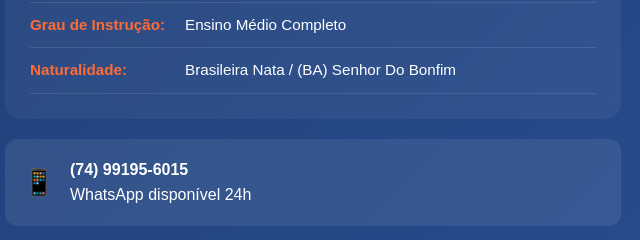
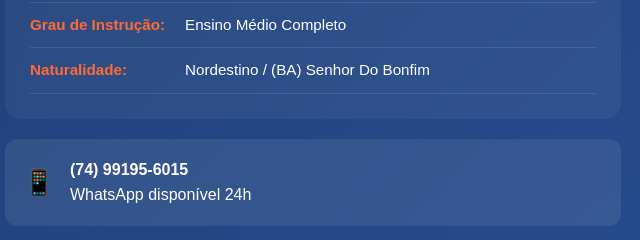
Before and after one commit to Laisfragoso/TendasBrasil, a plain HTML site: page index.html in a window 1280 px wide. Shown: the part 2850-3090 px from the top of the page, 55-695 px from the left. Drawn offline with Linux system fonts and the light colour scheme.

Commit message:
conserto

```diff
--- a/index.html
+++ b/index.html
@@ -180,7 +180,7 @@
                             <li><strong>Ocupação:</strong> <span>Outros</span></li>
                             <li><strong>Cor/Raça:</strong> <span>PARDA</span></li>
                             <li><strong>Grau de Instrução:</strong> <span>Ensino Médio Completo</span></li>
-                            <li><strong>Naturalidade:</strong> <span>Brasileira Nata / (BA) Senhor Do Bonfim</span></li>
+                            <li><strong>Naturalidade:</strong> <span>Nordestino / (BA) Senhor Do Bonfim</span></li>
                         </ul>
                     </div>
                     <div class="contact-box-new">
```
